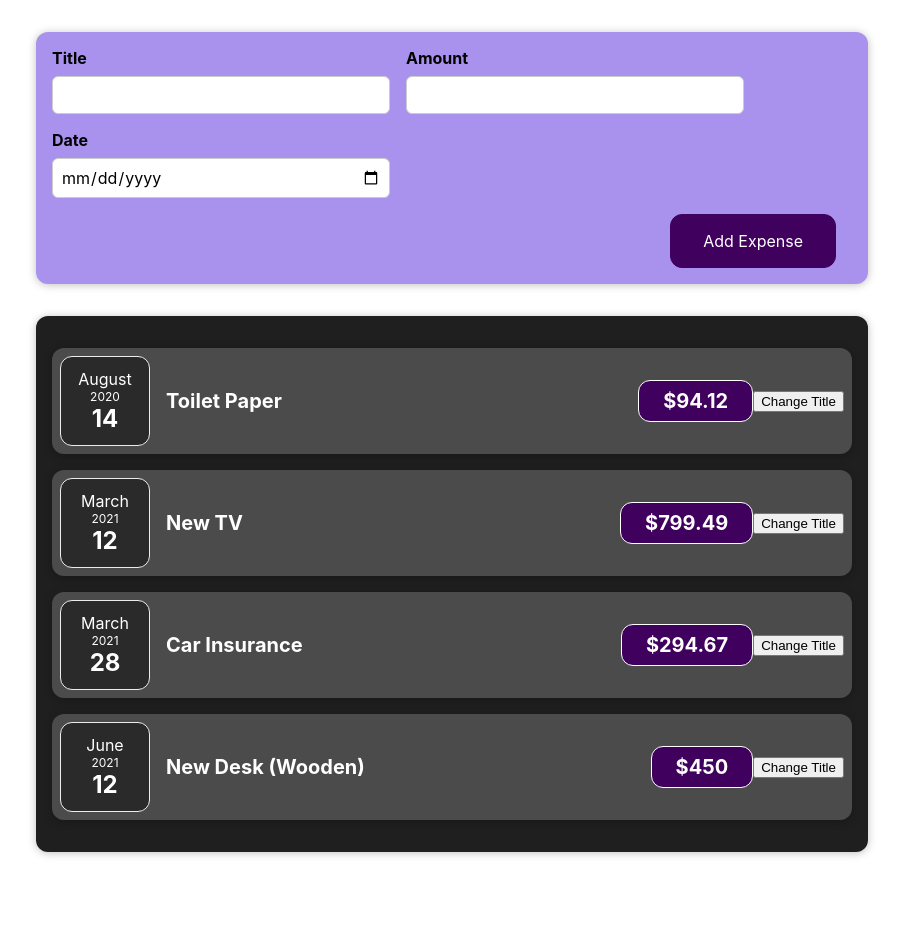
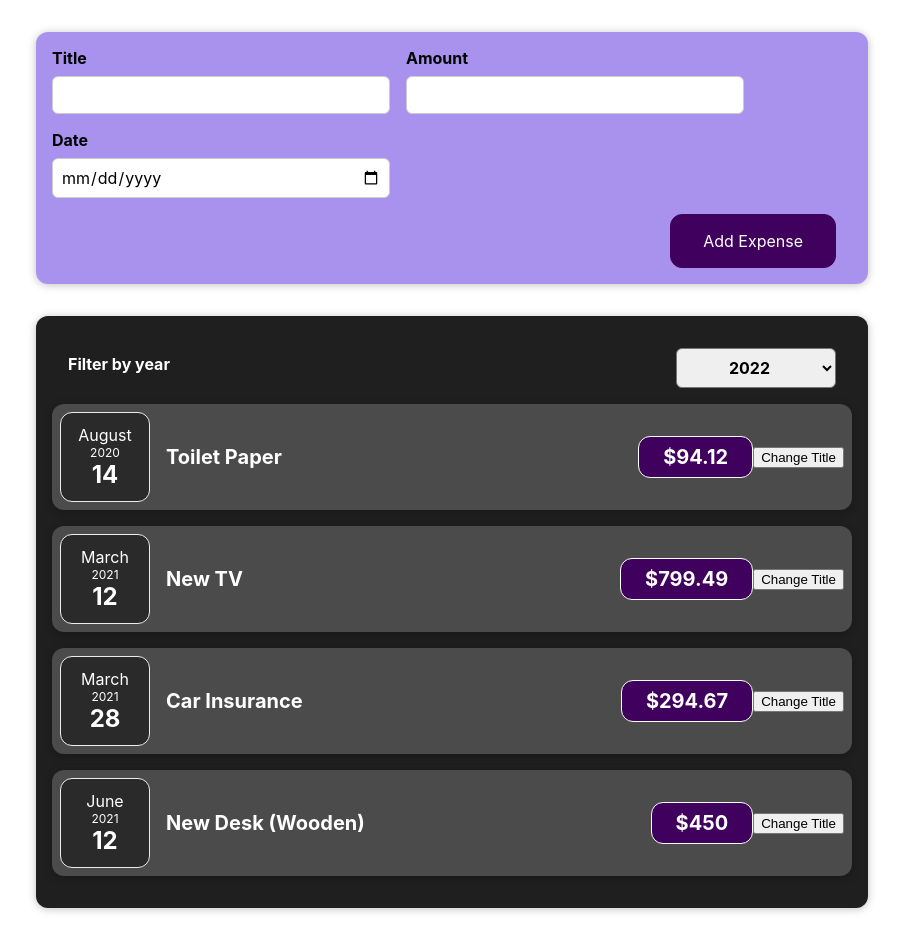
Before and after one commit to Nazeer1991/udemyReact, a React (Create React App) app: page / in a window 1280 px wide. Shown: the whole page, without its empty margins (188-1091 px from the left). Before the commit the page ends 884 px from the top, so only its background shows below. Built offline with nearby package versions, Linux system fonts and the light colour scheme.

Commit message:
learn about form

```diff
--- a/src/App.js
+++ b/src/App.js
@@ -24,10 +24,15 @@
       date: new Date(2021, 5, 12),
     },
   ];
+  const addExpenseHandler = (expense) => {
+    console.log("in app.js");
+    console.log(expense);
+  };
   return (
     <>
       <div>
-        <NewExpense />
+        <NewExpense onAddExpense={addExpenseHandler} />
+
         <Expenses items={expenses} />
       </div>
     </>
--- a/src/components/NewExpense/ExpenseForm.js
+++ b/src/components/NewExpense/ExpenseForm.js
@@ -1,7 +1,7 @@
 import React, { useState } from "react";
 import "./ExpenseForm.css";
 
-const ExpenseForm = () => {
+const ExpenseForm = (props) => {
   const [enteredTitle, setEnteredTitle] = useState("");
   const [enteredAmount, setEnteredAmount] = useState("");
   const [enteredDate, setEnteredDate] = useState("");
@@ -21,6 +21,7 @@
     //   };
     // });
   };
+
   const amountChangeHandler = (event) => {
     setEnteredAmount(event.target.value);
   };
@@ -36,7 +37,13 @@
       date: new Date(enteredDate),
       amount: enteredAmount,
     };
-    console.log(expenseData);
+    // console.log(expenseData);
+    props.onSaveExpenseData(expenseData);
+
+    // after receiving the value input fields are cleared
+    setEnteredTitle("");
+    setEnteredAmount("");
+    setEnteredDate("");
   };
 
   return (
@@ -44,7 +51,11 @@
       <div className="new-expense__controls">
         <div className="new-expense__control">
           <label>Title</label>
-          <input type="text" onChange={titleChangeHandler} />
+          <input
+            type="text"
+            value={enteredTitle} // this value is applied after submit
+            onChange={titleChangeHandler}
+          />
         </div>
         <div className="new-expense__control">
           <label>Amount</label>
@@ -52,6 +63,7 @@
             type="number"
             min="0.01"
             step="0.01"
+            value={enteredAmount}
             onChange={amountChangeHandler}
           />
         </div>
@@ -61,6 +73,7 @@
             type="date"
             min="2019-01-01"
             max="2022-12-31"
+            value={enteredDate}
             onChange={dateChangeHandler}
           />
         </div>
--- a/src/components/NewExpense/NewExpense.js
+++ b/src/components/NewExpense/NewExpense.js
@@ -2,10 +2,19 @@
 import ExpenseForm from "./ExpenseForm";
 import "./NewExpense.css";
 
-const NewExpense = () => {
+const NewExpense = (props) => {
+  const saveExpenseDataHandler = (enteredExpenseData) => {
+    const expenseData = {
+      ...enteredExpenseData,
+      id: Math.random().toString(),
+    };
+    console.log(expenseData);
+    props.onAddExpense(expenseData);
+  };
+
   return (
     <div className="new-expense">
-      <ExpenseForm />
+      <ExpenseForm onSaveExpenseData={saveExpenseDataHandler} />
     </div>
   );
 };
--- /dev/null
+++ b/src/components/expenses/ExpenseFilter.css
@@ -0,0 +1,24 @@
+.expenses-filter {
+  color: white;
+  padding: 0 1rem;
+}
+
+.expenses-filter__control {
+  display: flex;
+  width: 100%;
+  align-items: center;
+  justify-content: space-between;
+  margin: 1rem 0;
+}
+
+.expenses-filter label {
+  font-weight: bold;
+  margin-bottom: 0.5rem;
+}
+
+.expenses-filter select {
+  font: inherit;
+  padding: 0.5rem 3rem;
+  font-weight: bold;
+  border-radius: 6px;
+}
--- /dev/null
+++ b/src/components/expenses/ExpenseFilter.js
@@ -0,0 +1,24 @@
+import React from "react";
+import "./ExpenseFilter.css";
+
+const ExpenseFilter = (props) => {
+  const filterChangeHandler = (event) => {
+    props.onFilter(event.target.value);
+  };
+  return (
+    <div className="expenses-filter">
+      <div className="expenses-filter__control">
+        <label>Filter by year</label>
+        <select value={props.selected} onChange={filterChangeHandler}>
+          <option value="2023">2023</option>
+          <option value="2022">2022</option>
+          <option value="2021">2021</option>
+          <option value="2020">2020</option>
+          <option value="2019">2019</option>
+        </select>
+      </div>
+    </div>
+  );
+};
+
+export default ExpenseFilter;
--- a/src/components/expenses/ExpenseItem.js
+++ b/src/components/expenses/ExpenseItem.js
@@ -6,7 +6,7 @@
 const ExpenseItem = ({ title, date, amount }) => {
   const [titleValue, setTitleValue] = useState(title);
   const clickHandler = () => {
-    setTitleValue("you clicked the button");
+    setTitleValue("titleChanged!");
   };
   return (
     <Card className="expense-item">
--- a/src/components/expenses/Expenses.js
+++ b/src/components/expenses/Expenses.js
@@ -1,31 +1,40 @@
 import Card from "../UI/Card";
 import ExpenseItem from "../expenses/ExpenseItem";
 import "../expenses/Expenses.css";
+import ExpenseFilter from "./ExpenseFilter";
+import React, { useState } from "react";
 
-function Expenses({ items }) {
+function Expenses(props) {
+  const [filter, setFilter] = useState("2022");
+  const filterChangeHandler = (selectedYear) => {
+    setFilter(selectedYear);
+  };
   return (
+    <div>
       <Card className="expenses">
+        <ExpenseFilter selected={filter} onFilter={filterChangeHandler} />
         <ExpenseItem
-        title={items[0].title}
-        amount={items[0].amount}
-        date={items[0].date}
+          title={props.items[0].title}
+          amount={props.items[0].amount}
+          date={props.items[0].date}
         />
         <ExpenseItem
-        title={items[1].title}
-        amount={items[1].amount}
-        date={items[1].date}
+          title={props.items[1].title}
+          amount={props.items[1].amount}
+          date={props.items[1].date}
         />
         <ExpenseItem
-        title={items[2].title}
-        amount={items[2].amount}
-        date={items[2].date}
+          title={props.items[2].title}
+          amount={props.items[2].amount}
+          date={props.items[2].date}
         />
         <ExpenseItem
-        title={items[3].title}
-        amount={items[3].amount}
-        date={items[3].date}
+          title={props.items[3].title}
+          amount={props.items[3].amount}
+          date={props.items[3].date}
         />
       </Card>
+    </div>
   );
 }
 
```
Lines whose indentation alone changed are shown as unchanged.
